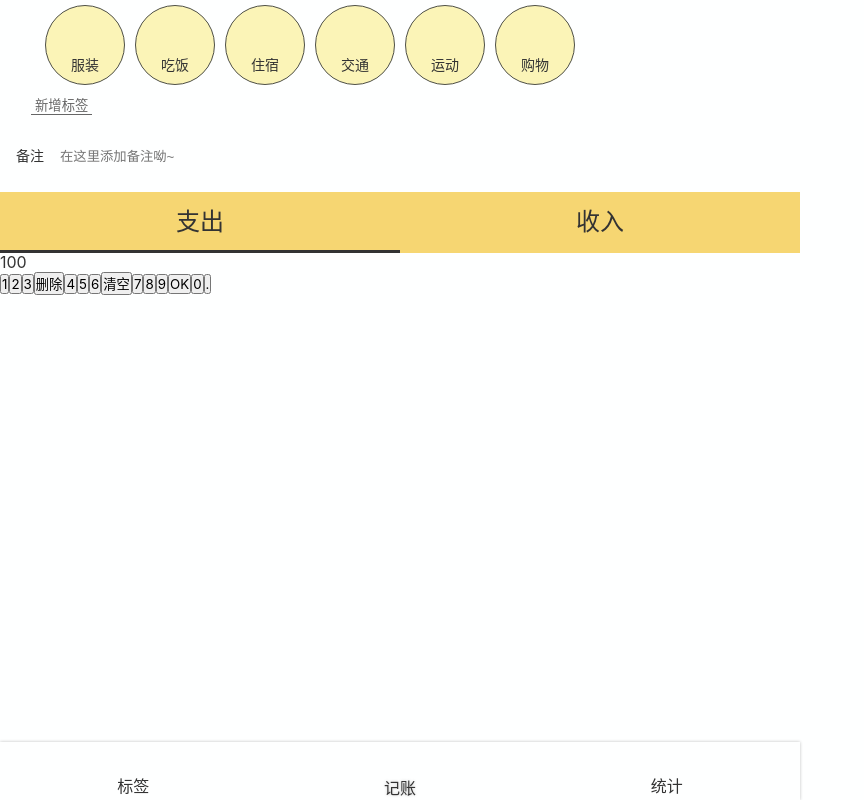
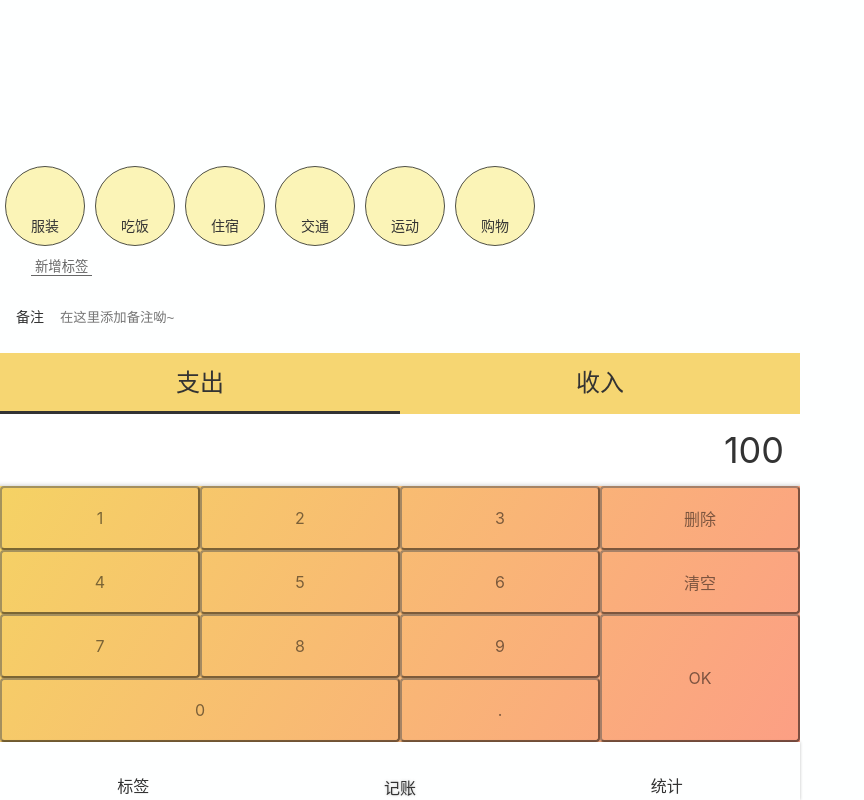
Before and after one commit to hrleoyu/morney-react, a React app: page /#/money in a window 1280 px wide. Shown: the whole page, without its empty margins (0-864 px from the left). Built offline with nearby package versions, Linux system fonts and the light colour scheme.

Commit message:
money ui 完成

```diff
--- a/src/components/Layout.tsx
+++ b/src/components/Layout.tsx
@@ -15,7 +15,7 @@ const Main = styled.div`
 const Layout = (props:any) => {
     return(
             <Wrapper>
-                    <Main>
+                    <Main className={props.className}>
                     {props.children}
                     </Main>
                 <Nav/>
--- a/src/index.scss
+++ b/src/index.scss
@@ -33,9 +33,11 @@ body {
   font-family: $font-hei;
   font-size: 16px;
   line-height: 1.2;
-  background-color: #feffff;
+  background: #feffff ;
+
   max-width: 100vh;
   color: #333;
+
 }
 
 .iconNav {
@@ -46,3 +48,9 @@ body {
 button {
   font-family: inherit;
 }
+
+.clearfix::after{
+  content: '';
+  display: block;
+  clear: both;
+}
--- a/src/views/money.tsx
+++ b/src/views/money.tsx
@@ -3,46 +3,23 @@ import React from "react";
 import styled from "styled-components";
 import Icon from "../components/icon";
 
+
 const TagsSection = styled.section`
   background: #feffff;
+  display: flex;flex-direction: column;flex-grow: 1;justify-content: flex-end;align-items: flex-start;
   > ol {
-    display: flex;
-    flex-wrap: wrap;
-    flex-direction: row;
-    justify-content: center;
-        >li{
-            background: #fbf4b7;
-            width: 80px;
-            height: 80px;
-            border-radius: 50%;
-            display: inline-block;
-            padding: 3px 18px;
-            font-size: 14px;
-            margin: 5px 5px;
-            border: 1px solid #4e4f45;
-            text-align: center;
-            justify-content: flex-start;
-              >.iconNav {
-                display: block;
-                width: 44px;
-                height: 44px;
-                margin-top: 4px;
-              }
-            }
-            .none {
-            visibility:hidden;
-            }
+    display: flex;flex-wrap: wrap;flex-direction: row;justify-content: center;
+     >li{
+      background: #fbf4b7; width: 80px;height: 80px;border-radius: 50%;display: inline-block;
+      padding: 3px 18px;font-size: 14px;margin: 5px 5px;border: 1px solid #4e4f45;
+      text-align: center;
+       >.iconNav {display: block;width: 44px;height: 44px;margin-top: 4px;}
+         }
+          .none {visibility:hidden;}
             //不占位隐藏
         }
-
-        >button {
-        background: none;
-        border: none;
-        border-bottom: 1px solid ;
-        color: #666;
-        padding: 0 4px;
-        margin: 5px 31px;
-        }
+          >button {background: none;border: none;border-bottom: 1px solid ;color: #666;padding: 0 4px;
+        margin: 5px 31px;}
 `;
 
 const NotesSection = styled.section`
@@ -91,16 +68,54 @@ const CategorySection = styled.section`
 `;
 
 const NumberSection = styled.section`
+  display: flex;
+  flex-direction: column;
+  >output {
+    background: white;
+    font-size: 36px;
+    line-height: 72px;
+    text-align: right;
+    padding: 0 16px;
+    box-shadow: inset 0 -5px 5px -5px rgba(0,0,0,0.25);}
+     >.pad {
 
+        background: linear-gradient(120deg, #f6d365 0%, #fda085 100%);
+        //#fda085
+        > button{
+
+        float: left;
+        width: 25%;
+        height: 64px;
+        border-radius: 4px;
+        font-size: 16px;
+        background-color: rgba(0,0,0,0.01);
+        opacity: 0.5;
+        &.ok {
+        height: 128px;
+        float: right;
+        }
+        &.zero {
+        width: 50%;
+        }
+     }
+  }
 `;
 
 
 
 
+const MyLayout = styled(Layout)`
+  display: flex;
+  flex-direction: column;
+
+
+
+
+`
 
 function Money() {
     return(
-        <Layout>
+        <MyLayout className={'xxx'}>
             <TagsSection>
                 <ol>
                     <li>
@@ -145,10 +160,10 @@ function Money() {
                 </ul>
             </CategorySection>
             <NumberSection>
-                <div>
+                <output>
                     100
-                </div>
-                <div>
+                </output>
+                <div className={'pad clearfix' }>
                     <button>1</button>
                     <button>2</button>
                     <button>3</button>
@@ -160,13 +175,13 @@ function Money() {
                     <button>7</button>
                     <button>8</button>
                     <button>9</button>
-                    <button>OK</button>
-                    <button>0</button>
+                    <button className={'ok'}>OK</button>
+                    <button className={'zero'}>0</button>
                     <button>.</button>
 
                 </div>
             </NumberSection>
-        </Layout>
+        </MyLayout>
     ) ;
 }
 
```
Also changed, not shown: src/components/bkg.jpeg (added).
